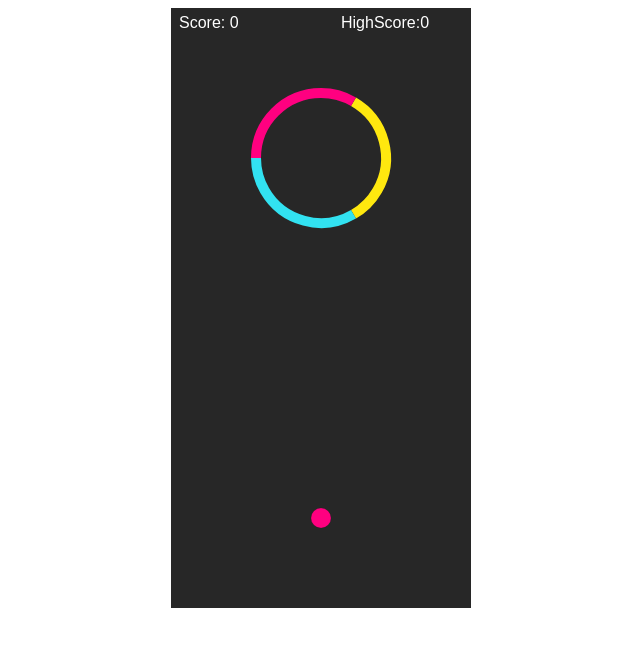
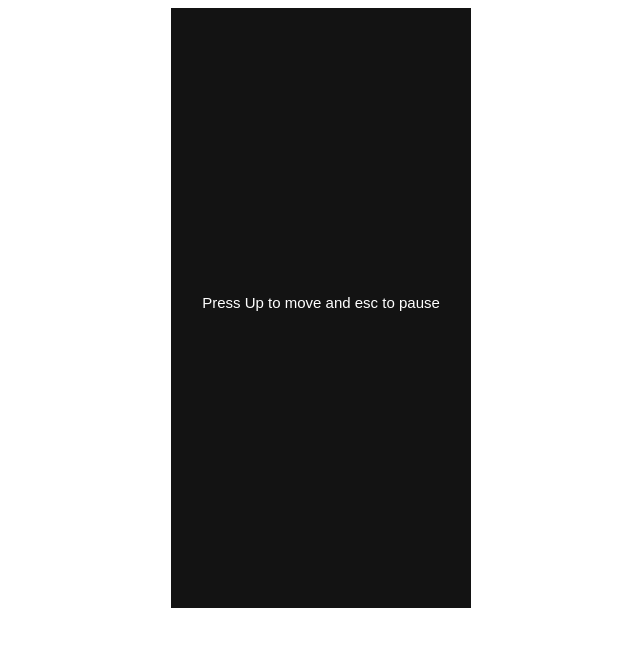
Before and after one commit to advaiswamy/Color-Switch, a plain HTML site: page index.html in a window 1280 px wide. Shown: the whole page, without its empty margins (319-959 px from the left). Drawn offline with Linux system fonts and the light colour scheme.

Commit message:
Add start menu

```diff
--- a/index.html
+++ b/index.html
@@ -2,8 +2,9 @@
 <html lang="en" dir="ltr">
   <head>
     <meta charset="utf-8">
-    <title></title>
+    <title>Color Switch</title>
     <link rel="stylesheet" href="styles.css">
+    <link rel="icon" href="favicon.ico">
   </head>
   <body>
     <canvas id="canvas" width="300" height="600"></canvas>
--- a/index.js
+++ b/index.js
@@ -5,9 +5,11 @@ const GAME_WIDTH = 300;
 const GAME_HEIGHT = 600;
 
 var paused = false;
+var menu = true;
 
 var circarc = [];
 
+//Used to push the objects into circarc which is then draw in the game loop
 function onecirc(x, y) {
   if (typeof(x) === 'undefined') x = GAME_WIDTH / 2;
   if (typeof(y) === 'undefined') y = GAME_HEIGHT / 4;
@@ -29,10 +31,10 @@ function onecirc(x, y) {
     start += ((2 * Math.PI) / randint);
     end += ((2 * Math.PI) / randint);
   }
-
   circarc.push(onearc);
 }
 
+//Used to shuffle the colors array
 function shuffleArray(array) {
   for (let i = array.length - 1; i > 0; i--) {
     const j = Math.floor(Math.random() * (i + 1));
@@ -42,7 +44,6 @@ function shuffleArray(array) {
 
 var col = "";
 var collision = false;
-
 
 function detectCollision() {
   let collisionPossibleBottom = true;
@@ -112,11 +113,14 @@ function detectCollision() {
   });
 }
 
+//Used to move the objects in the canvas
 let executeOnce = true;
 let tempscore = 0;
 let factor = 2.5;
 let factorAngle = 1;
+
 function movement() {
+  //Moves the arcs
   if (ball.position.y < 320) {
     circarc.forEach(arcarray => {
       arcarray.forEach(arc => {
@@ -124,24 +128,25 @@ function movement() {
       });
     });
 
+    //Moves the changecolor object
     if (changecolor.length !== 0) {
       changecolor.forEach(color => {
         color.position.y += factor;
       });
     }
 
-    if(tempscore>500){
+    //Increases the speed of movement every time the score increases by 500
+    if (tempscore > 500) {
       tempscore = 0;
-      factor+=0.2;
-      factorAngle+=0.2;
+      factor += 0.2;
+      factorAngle += 0.2;
     }
     tempscore++;
     score++;
   }
 
-
+  //Pushes a new object when the one on the screen reaches half of the canvas height
   if (circarc[0][0].position.y >= GAME_HEIGHT / 2) {
-
     if (executeOnce) {
       executeOnce = false;
       onecirc(150, -15);
@@ -149,6 +154,7 @@ function movement() {
     }
   }
 
+  //Removes the object once it reaches the bottom of the canvas
   if (circarc[0][0].position.y >= GAME_HEIGHT) {
     executeOnce = true;
     changecolor.shift();
@@ -156,6 +162,7 @@ function movement() {
   }
 }
 
+//Draws the scores on the canvas
 let score = 0;
 
 function scoredraw() {
@@ -165,7 +172,7 @@ function scoredraw() {
   ctx.fillText("HighScore:" + Math.max(score, highScore), 170, 20);
 }
 
-
+//Updates the High Scores in real time
 let highScore = localStorage.getItem("hs") || 0;
 
 function updateScores(score) {
@@ -175,6 +182,7 @@ function updateScores(score) {
   }
 }
 
+//This class is used to draw a single arc
 class Circobs {
   constructor(positionX, positionY, start, end, color, radius) {
     this.color = color;
@@ -201,6 +209,7 @@ class Circobs {
   }
 }
 
+//This class contains the ball object
 var initial = true;
 class Ball {
   constructor(gameWidth, gameHeight, color) {
@@ -236,7 +245,7 @@ class Ball {
   }
 
   update() {
-
+    // Doesnt let the ball go above half the height of the canvas
     if (ball.position.y < ball.position.maxY) {
       ball.position.y = ball.position.maxY;
     }
@@ -246,26 +255,30 @@ class Ball {
     }
 
     if ((ball.position.y > ball.position.initY)) {
-      if (initial) {
+      if (initial) { // Doesnt let the ball fall down as long as the score is 0
         ball.position.y = ball.position.initY;
         ball.speed = ball.gravity * (1 / 60);
       }
     }
 
+    //If the score is not zero and the ball touches the bottom of the canvas the game is over
     if (ball.position.y >= GAME_HEIGHT) {
       collision = true;
     }
+
+    //Gravity being applied on the ball
     this.speed -= this.gravity * (1 / 60);
     this.position.y -= this.speed;
   }
 
 }
 
+//This class contains the object that is used to change the color of the ball
 class ColorChange {
   constructor() {
     this.position = {
       x: GAME_WIDTH / 2,
-      y: 115
+      y: 140
     };
   }
 
@@ -287,6 +300,7 @@ class ColorChange {
   }
 
   colorchange() {
+    //If the ball is above the object sets the color to the one which allows entry into the next arc else sets it back to the previous color
     if (ball.position.y > this.position.y) {
       ball.color = (circarc[0][circarc[0].length - 1]).color;
     } else if (ball.position.y < this.position.y) {
@@ -295,6 +309,7 @@ class ColorChange {
   }
 }
 
+//This is class used to handle inputs
 var intv = 0;
 var firstTime = true;
 var myAudio = new Audio('sounds/soundtrack.mp3'); //Credits https://www.fesliyanstudios.com/royalty-free-music/downloads-c/8-bit-music/6
@@ -303,14 +318,20 @@ class InputHandler {
     document.addEventListener('keydown', (event) => {
       switch (event.keyCode) {
         case 38: // Up arrow key
+
+          //Doesnt perform an action when paused is triggered
           if (paused) {
             return;
           }
-          if (event.repeat) {
+          if (event.repeat) { //Doesnt let the user hold the key
             return;
           }
 
-          if(firstTime){
+          //Sets the start menu to false and plays the background audio
+          if (firstTime) {
+            menu = false;
+            ctx.textAlign = "start";
+            requestAnimationFrame(render);
             firstTime = false;
             myAudio.addEventListener('ended', function() {
               this.currentTime = 0;
@@ -318,10 +339,14 @@ class InputHandler {
             }, false);
             myAudio.play();
           }
+
+          //Gives speed to the ball
           ball.moveUp();
 
+          //Allows movement
           intv = setInterval(movement, 10);
 
+          //Clears the movement interval
           setTimeout(function() {
             clearInterval(intv);
           }, 150);
@@ -329,6 +354,7 @@ class InputHandler {
           break;
 
         case 27: //Escape Key
+          //Toggles pause menu
           paused = !paused;
           if (!paused) {
             ctx.textAlign = "start";
@@ -344,6 +370,7 @@ class InputHandler {
           if (paused) {
             return;
           }
+          //Plays the jump sound on keyup
           var jump = new Audio("sounds/jump.wav"); //https://www.sounds-resource.com/mobile/colorswitch/sound/7826/
           jump.play();
           break;
@@ -354,14 +381,25 @@ class InputHandler {
   }
 }
 
-onecirc();
+onecirc(); //Inititalizes the initial object
 let ball = new Ball(GAME_WIDTH, GAME_HEIGHT, (circarc[0][circarc[0].length - 1]).color);
 new InputHandler(ball);
 let changecolor = [];
 
-function render() {
+function render() { //Draws all the objects on the screen
+  if (menu) { //Draws the start menu
+    ctx.rect(0, 0, GAME_WIDTH, GAME_HEIGHT);
+    ctx.fillStyle = "rgba(0,0,0,0.5)";
+    ctx.fill();
 
-  if (paused) {
+    ctx.font = "15px Arial";
+    ctx.fillStyle = "white";
+    ctx.textAlign = "center";
+    ctx.fillText("Press Up to move and esc to pause", GAME_WIDTH / 2, GAME_HEIGHT / 2);
+    return;
+  }
+
+  if (paused) { //Draws the pause menu
     ctx.rect(0, 0, GAME_WIDTH, GAME_HEIGHT);
     ctx.fillStyle = "rgba(0,0,0,0.5)";
     ctx.fill();
@@ -376,6 +414,7 @@ function render() {
 
 
   ball.draw(ctx);
+
   circarc.forEach(arcarray => {
     arcarray.forEach(arcs => {
       arcs.draw(ctx);
@@ -383,10 +422,10 @@ function render() {
         arcs.angle = 0;
       }
 
-      if(factorAngle > 3){
+      if (factorAngle > 3) {
         factorAngle = 3;
       }
-      arcs.angle += factorAngle * Math.PI/180;
+      arcs.angle += factorAngle * Math.PI / 180;
     })
   });
 
@@ -396,17 +435,18 @@ function render() {
       changecolor[0].colorchange();
     }
   }
+
   detectCollision();
   scoredraw();
 
   if (collision) {
     myAudio.pause();
 
-    setTimeout(function(){
+    setTimeout(function() {
       updateScores(score);
       alert("You score: " + score);
       location.reload();
-    },10);
+    }, 10);
 
   } else {
     requestAnimationFrame(render);
@@ -414,7 +454,7 @@ function render() {
 }
 
 function updateFrame() {
-  if (paused) {
+  if (paused || menu) {
     return;
   }
   ball.update();
```
Also changed, not shown: favicon.ico (added). Lines whose indentation alone changed are shown as unchanged.
